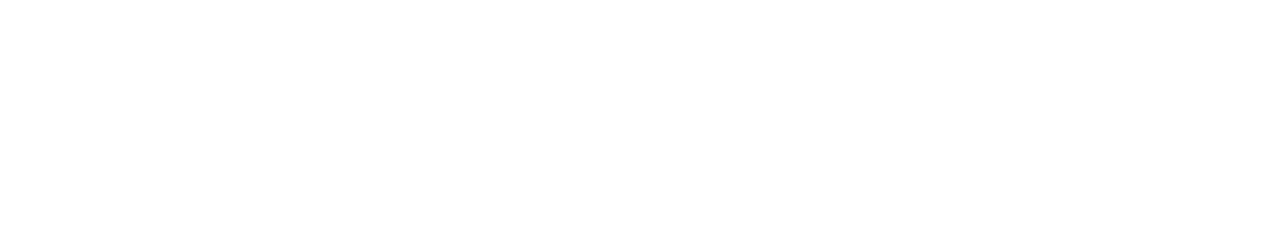
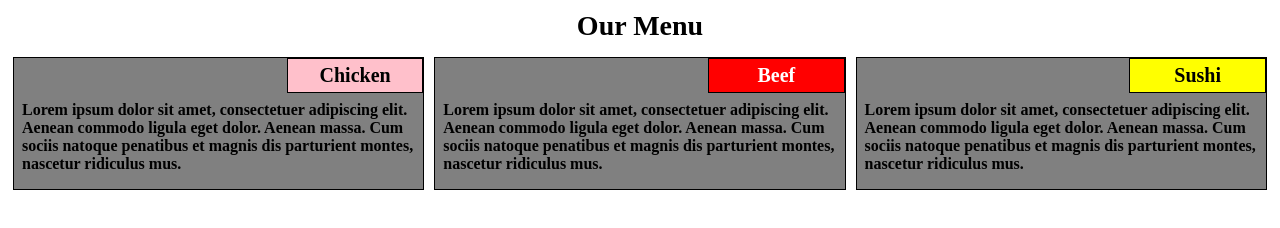
Before and after one commit to Penguinosaur/coursera-test, a plain HTML site: page module-2/index.html in a window 1280 px wide. Drawn offline with Linux system fonts and the light colour scheme.

Commit message:
Module 2 solution

```diff
--- a/module-2/index.html
+++ b/module-2/index.html
@@ -1,9 +1,33 @@
 <!DOCTYPE html>
 <html>
 <head>
+	<meta charset="utf-8">
+	<meta name="viewport" content="width=device-width, initial-scale=1">
+	<link rel="stylesheet" href="styles.css">
 	<title>Our Menu</title>
 </head>
 <body>
+	<header>Our Menu</header>
+	<div>
+		<div class="abc">
+			<div id="chicken">Chicken</div>
+			<p>Lorem ipsum dolor sit amet, consectetuer adipiscing elit. Aenean commodo ligula eget dolor. Aenean massa. Cum sociis natoque penatibus et magnis dis parturient montes, nascetur ridiculus mus. </p>
+		</div>
+	</div>
+
+	<div>
+		<div class="abc">
+			<div id="beef">Beef</div>
+			<p>Lorem ipsum dolor sit amet, consectetuer adipiscing elit. Aenean commodo ligula eget dolor. Aenean massa. Cum sociis natoque penatibus et magnis dis parturient montes, nascetur ridiculus mus. </p>
+		</div>
+	</div>
+
+	<div class="wide">
+		<div class="abc">
+			<div id="sushi">Sushi</div>
+			<p>Lorem ipsum dolor sit amet, consectetuer adipiscing elit. Aenean commodo ligula eget dolor. Aenean massa. Cum sociis natoque penatibus et magnis dis parturient montes, nascetur ridiculus mus. </p>
+		</div>
+	</div>
 
 </body>
 </html>
--- /dev/null
+++ b/module-2/styles.css
@@ -0,0 +1,74 @@
+html {
+	font-family: Papyrus;
+}
+
+header {
+	text-align: center;
+	font-size: 175%;
+	font-weight: bold;
+	margin: 10px;
+}
+
+#chicken {
+	background-color: pink;
+}
+
+#beef {
+	color: white;
+	background-color: red;
+}
+
+#sushi {
+	background-color: yellow;
+}
+
+body div {
+	float: left;
+	box-sizing: border-box;
+	padding: 5px;
+
+}
+
+.abc {
+	width: 100%;
+	background-color: gray;
+	border: 1px solid black;
+	font-weight: bold;
+	padding: 0px;
+}
+
+div div div {
+	float: right;
+	text-align: center;
+	font-size: 125%;
+	border: 1px solid black;
+	width: 33.33%;
+}
+p {
+	clear: right;
+	padding: 8px 8px 0px 8px;
+}
+
+@media (min-width: 992px) {
+	body div {
+		width: 33.33%;
+	}
+}
+
+@media (min-width :768px) and (max-width: 991px) {
+	body div {
+		width: 50%;
+	}
+
+	div div div {
+		width: 33.33%;
+	}
+
+	.wide {
+		width: 100%;
+	}
+
+	#sushi {
+		width: 16.66%;
+	}
+}
```
